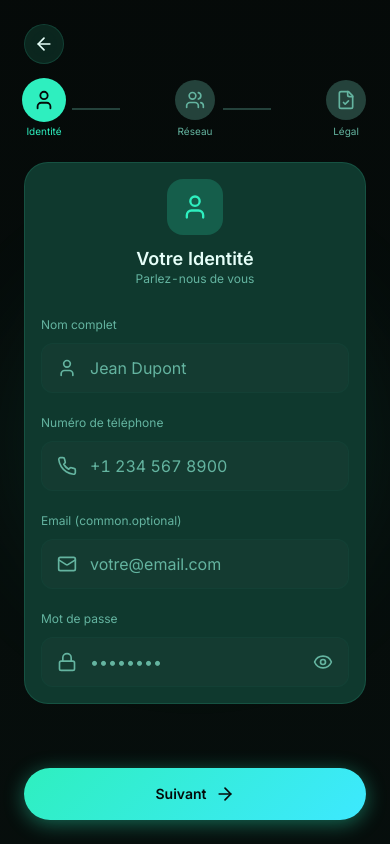
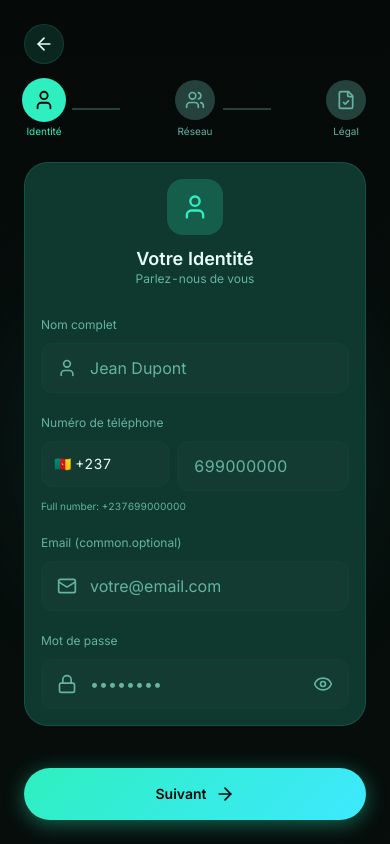
Before and after one commit to poclus2/makopay, a React (Vite) app in the folder makopay-finance-hub/: page /auth/register in a window 390 px wide. Built offline with nearby package versions, Linux system fonts and the light colour scheme; no server answers.

Commit message:
feat: Split phone number input into country code selector and phone field

```diff
--- a/makopay-finance-hub/src/components/screens/RegisterScreen.tsx
+++ b/makopay-finance-hub/src/components/screens/RegisterScreen.tsx
@@ -17,6 +17,8 @@ export const RegisterScreen = ({ onComplete, onBack }: RegisterScreenProps) => {
   const [currentStep, setCurrentStep] = useState(1);
   const [isLoading, setIsLoading] = useState(false);
   const [showPassword, setShowPassword] = useState(false);
+  const [countryCode, setCountryCode] = useState('+237'); // Cameroun par défaut
+  const [phoneNumber, setPhoneNumber] = useState('');
 
   const toggleLanguage = () => {
     const newLang = i18n.language === 'fr' ? 'en' : 'fr';
@@ -130,8 +132,47 @@ export const RegisterScreen = ({ onComplete, onBack }: RegisterScreenProps) => {
                   className="absolute right-4 top-1/2 -translate-y-1/2 text-muted-foreground"
                 >
                   {showPassword ? <EyeOff className="w-5 h-5" /> : <Eye className="w-5 h-5" />}
-                </button>
+                </button>              </div>
+            </div>
+
+            <div className="space-y-2">
+              <label className="text-caption text-muted-foreground">{t('auth.phoneNumber', 'Phone Number')}</label>
+              <div className="flex gap-2">
+                {/* Country Code Selector */}
+                <div className="w-32">
+                  <select
+                    value={countryCode}
+                    onChange={(e) => setCountryCode(e.target.value)}
+                    className="w-full px-3 py-3 rounded-xl bg-muted/30 border border-border/20 text-foreground focus:outline-none focus:border-primary/50 transition-colors appearance-none text-sm"
+                  >
+                    <option value="+237">???? +237</option>
+                    <option value="+225">???? +225</option>
+                    <option value="+221">? +221</option>
+                    <option value="+33"> +33</option>
+                    <option value="+32"> +32</option>
+                  </select>
+                </div>
+
+                {/* Phone Number Input */}
+                <div className="flex-1">
+                  <input
+                    type="tel"
+                    value={phoneNumber}
+                    onChange={(e) => {
+                      const value = e.target.value.replace(/\D/g, ''); // Only digits
+                      if (value.length <= 9) {
+                        setPhoneNumber(value);
+                      }
+                    }}
+                    placeholder="699000000"
+                    maxLength={9}
+                    className="w-full px-4 py-3 rounded-xl bg-muted/30 border border-border/20 text-foreground placeholder:text-muted-foreground focus:outline-none focus:border-primary/50 transition-colors"
+                  />
+                </div>
               </div>
+              <p className="text-xxs text-muted-foreground">
+                {t('auth.phoneFullNumber', 'Full number')}: {countryCode}{phoneNumber || '699000000'}
+              </p>
             </div>
 
             <div className="space-y-2">
--- a/makopay-finance-hub/src/pages/auth/Register.tsx
+++ b/makopay-finance-hub/src/pages/auth/Register.tsx
@@ -20,13 +20,14 @@ const Register = () => {
     const [currentStep, setCurrentStep] = useState(1);
     const [isLoading, setIsLoading] = useState(false);
     const [showPassword, setShowPassword] = useState(false);
+    const [countryCode, setCountryCode] = useState('+237'); // Cameroun par défaut
+    const [phoneNumber, setPhoneNumber] = useState('');
     const navigate = useNavigate();
     const { t } = useTranslation();
 
     // Form data
     const [formData, setFormData] = useState({
         fullName: '',
-        phoneNumber: '',
         email: '', // Optional
         password: '',
         country: '',
@@ -73,8 +74,10 @@ const Register = () => {
             const firstName = names[0];
             const lastName = names.slice(1).join(' ') || '';
 
+            const fullPhoneNumber = countryCode + phoneNumber;
+
             const payload: any = {
-                phoneNumber: formData.phoneNumber,
+                phoneNumber: fullPhoneNumber,
                 password: formData.password,
                 firstName,
                 lastName,
@@ -93,7 +96,7 @@ const Register = () => {
             if (response.data.requiresVerification) {
                 toast.success(t('auth.verificationRequired') || 'Please verify your phone number');
                 navigate("/auth/verify-phone", {
-                    state: { phoneNumber: formData.phoneNumber }
+                    state: { phoneNumber: fullPhoneNumber }
                 });
             } else {
                 toast.success(t('auth.accountCreated'));
@@ -141,16 +144,42 @@ const Register = () => {
 
                         <div className="space-y-2">
                             <label className="text-caption text-muted-foreground">{t('auth.phoneNumber')}</label>
-                            <div className="relative">
-                                <Phone className="absolute left-4 top-1/2 -translate-y-1/2 w-5 h-5 text-muted-foreground" />
-                                <input
-                                    type="tel"
-                                    value={formData.phoneNumber}
-                                    onChange={(e) => updateForm('phoneNumber', e.target.value)}
-                                    placeholder="+1 234 567 8900"
-                                    className="w-full pl-12 pr-4 py-3 rounded-xl bg-muted/30 border border-border/20 text-foreground placeholder:text-muted-foreground focus:outline-none focus:border-primary/50 transition-colors"
-                                />
+                            <div className="flex gap-2">
+                                {/* Country Code Selector */}
+                                <div className="w-32">
+                                    <select
+                                        value={countryCode}
+                                        onChange={(e) => setCountryCode(e.target.value)}
+                                        className="w-full px-3 py-3 rounded-xl bg-muted/30 border border-border/20 text-foreground focus:outline-none focus:border-primary/50 transition-colors appearance-none text-sm"
+                                    >
+                                        <option value="+237">🇨🇲 +237</option>
+                                        <option value="+225">🇨🇮 +225</option>
+                                        <option value="+221">🇸🇳 +221</option>
+                                        <option value="+33">🇫🇷 +33</option>
+                                        <option value="+32">🇧🇪 +32</option>
+                                    </select>
+                                </div>
+
+                                {/* Phone Number Input */}
+                                <div className="flex-1">
+                                    <input
+                                        type="tel"
+                                        value={phoneNumber}
+                                        onChange={(e) => {
+                                            const value = e.target.value.replace(/\D/g, ''); // Only digits
+                                            if (value.length <= 9) {
+                                                setPhoneNumber(value);
+                                            }
+                                        }}
+                                        placeholder="699000000"
+                                        maxLength={9}
+                                        className="w-full px-4 py-3 rounded-xl bg-muted/30 border border-border/20 text-foreground placeholder:text-muted-foreground focus:outline-none focus:border-primary/50 transition-colors"
+                                    />
+                                </div>
                             </div>
+                            <p className="text-xxs text-muted-foreground">
+                                {t('auth.phoneFullNumber', 'Full number')}: {countryCode}{phoneNumber || '699000000'}
+                            </p>
                         </div>
 
                         <div className="space-y-2">
```
